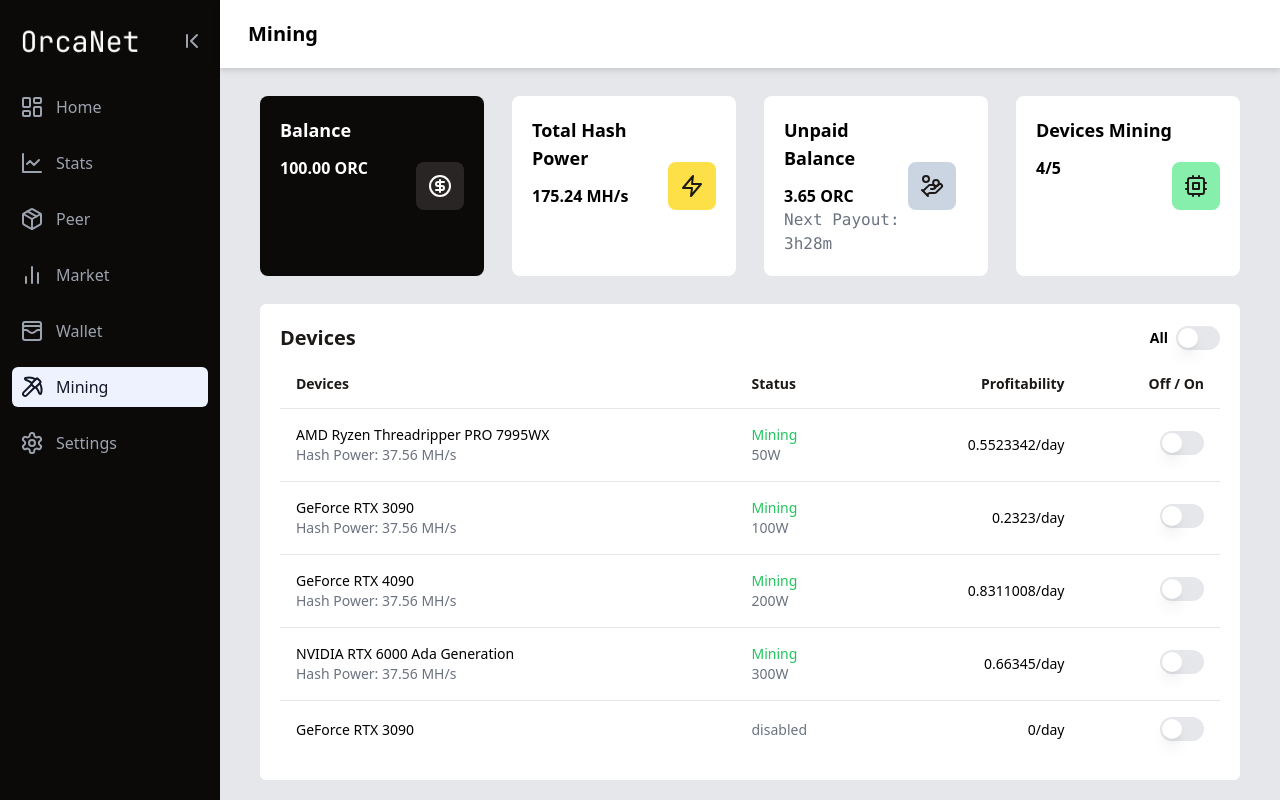
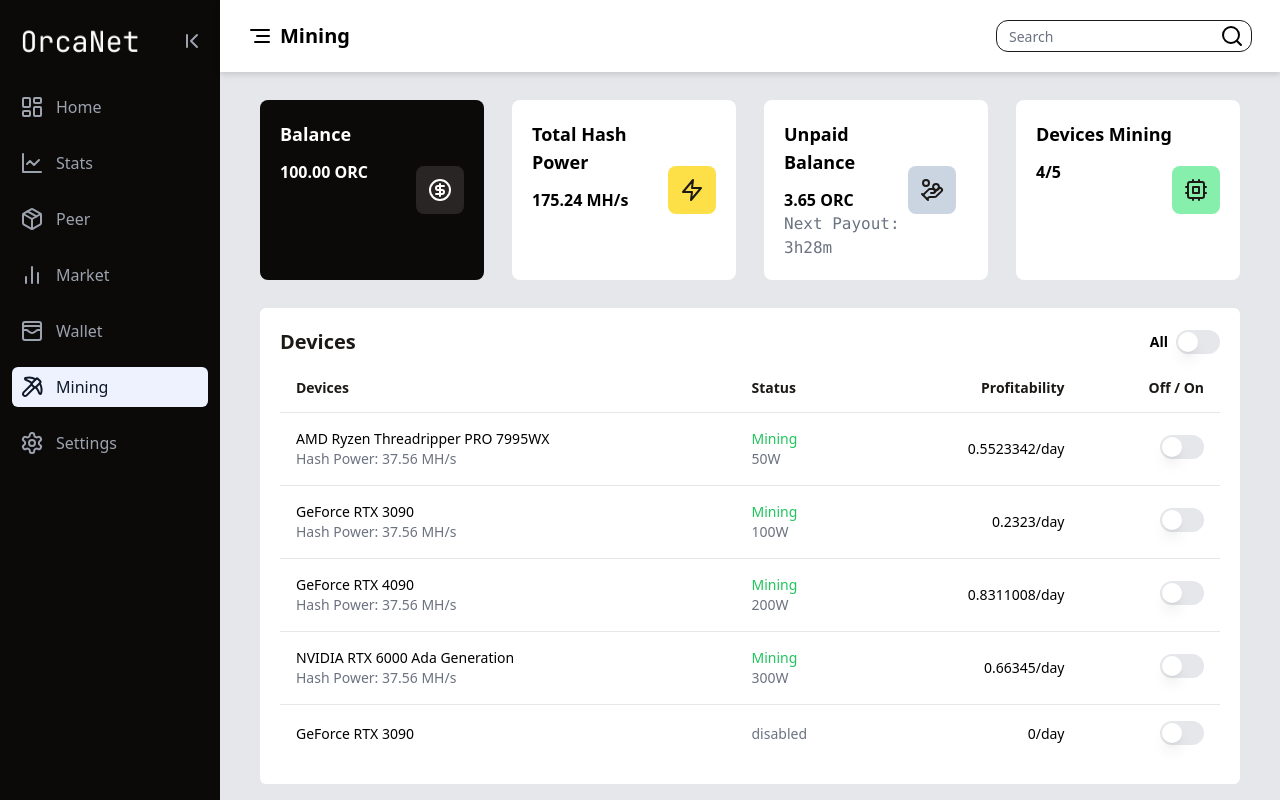
Before and after one commit to sbu-416-24sp/orcanet-desktop-deprecated, a React (Vite) app in the folder frontend/: page /mining in a window 1280 px wide. Built offline with nearby package versions, Linux system fonts and the light colour scheme.

Commit message:
Refactor: Change code structure

```diff
--- a/frontend/src/mining/Mining.tsx
+++ b/frontend/src/mining/Mining.tsx
@@ -1,21 +1,6 @@
 import { CircleDollarSign, Zap, HandCoins, Cpu } from "lucide-react";
 import MiningDevices from "./MiningDevices";
-import { useState } from "react";
-
-const MiningPage = () => {
-  async function copyIDToClipboard(e: React.MouseEvent<HTMLParagraphElement>) {
-    await navigator.clipboard.writeText(e.currentTarget.innerText);
-  }
-
-  function MiningPageHeader() {
-    return (
-      <div className="bg-white w-full py-5 px-7 flex justify-between items-center drop-shadow-md">
-        <div className="flex items-center gap-2">
-          <h1 className="font-bold text-xl">Mining</h1>
-        </div>
-      </div>
-    );
-  }
+import PageHeader from "../header/PageHeader";
 
   function MiningDashBoard() {
     return (
@@ -71,9 +56,10 @@ const MiningPage = () => {
     );
   }
 
+const MiningPage = () => {
   return (
     <div id="mining-page" className="flex flex-col grow size-full text-black">
-      <MiningPageHeader />
+      <PageHeader pageName="Mining" />
       <div className="size-full px-10 py-7 overflow-y-auto">
         <MiningDashBoard />
         <MiningDevices />
```
